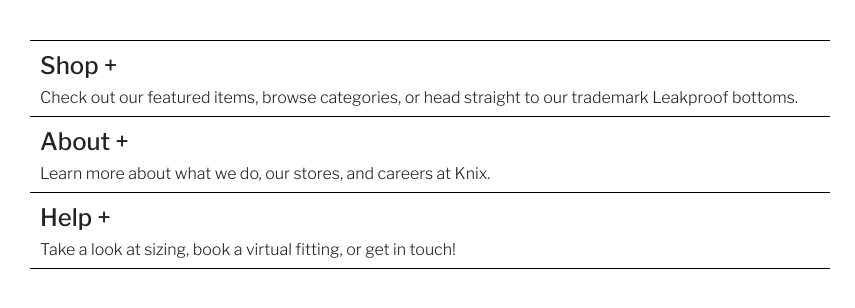
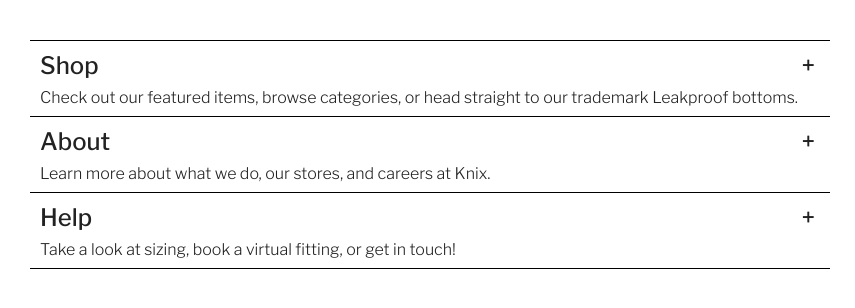
Before and after one commit to wellssam/accordion-jquery-assessment, a plain HTML site: page index.html in a window 1280 px wide. Shown: the full height of the page, 210-1065 px from the left. Drawn offline with nearby package versions, Linux system fonts and the light colour scheme.

Commit message:
finishing touches, added aria features and favicon

```diff
--- a/index.html
+++ b/index.html
@@ -9,30 +9,58 @@
     <link rel="preconnect" href="https://fonts.gstatic.com" crossorigin>
     <link href="https://fonts.googleapis.com/css2?family=Libre+Franklin:wght@300;500&display=swap" rel="stylesheet">
     <link rel="stylesheet" href="./styles.css">
+    <link rel="shortcut icon" type="image/jpg" href="./basic-favicon.ico"/>
     <title>Sam's Nifty Accordion Menu</title>
 </head>
 
 <body>
     <div class="wrapper">
         <nav>
-            <ul>
-                <li class="menu-title"><button>Shop <span class="expand-cue">+</span></button></li>
+            <ul id="shop-menu"
+                aria-labelledby="shop-button">
+                <li class="menu-title">
+                    <button aria-expanded="false"
+                            aria-controls="shop-menu">
+                                Shop
+                                <span class="expand-cue">
+                                    +
+                                </span>
+                    </button>
+                </li>
                 <li class="menu-description">Check out our featured items, browse categories, or head straight to our
                     trademark Leakproof bottoms.</li>
                 <li class="menu-item start-hidden"><a href="" target="_self">Featured</a></li>
                 <li class="menu-item start-hidden"><a href="" target="_self">Categories</a></li>
                 <li class="menu-item start-hidden"><a href="" target="_self">Leakproof</a></li>
             </ul>
-            <ul>
-                <li class="menu-title"><button>About <span class="expand-cue">+</span></button></li>
+            <ul id="about-menu"
+                aria-labelledby="about-button">
+                <li class="menu-title">
+                    <button aria-expanded="false"
+                            aria-controls="about-menu">
+                                About
+                                <span class="expand-cue">
+                                  +
+                                </span>
+                    </button>
+                </li>
                 <li class="menu-description">Learn more about what we do, our stores, and careers at Knix.</li>
                 <li class="menu-item start-hidden"><a href="" target="_self">About Us</a></li>
                 <li class="menu-item start-hidden"><a href="" target="_self">Our Stores</a></li>
                 <li class="menu-item start-hidden"><a href="" target="_self">Careers</a></li>
 
             </ul>
-            <ul>
-                <li class="menu-title"><button>Help <span class="expand-cue">+</span></button></li>
+            <ul id="help-menu"
+                aria-labelledby="help-button">
+                <li class="menu-title">
+                    <button aria-expanded="false"
+                            aria-controls="help-menu">
+                                Help
+                                <span class="expand-cue">
+                                    +
+                                </span>
+                    </button>
+                </li>
                 <li class="menu-description">Take a look at sizing, book a virtual fitting, or get in touch!</li>
                 <li class="menu-item start-hidden"><a href="" target="_self">Size Charts</a></li>
                 <li class="menu-item start-hidden"><a href="" target="_self">Book a Virtual Fitting</a></li>
--- a/script.js
+++ b/script.js
@@ -7,13 +7,19 @@ $(function(){
     // Create an event listener on the menu titles that displays or hides the menu items on click.
     $('li.menu-title').on('click',function(){
         // check whether the parent list of the clicked element currently has the "selected" class.
-        // if it does, remove the selected class from the clicked list.
         if($(this).parent().hasClass('selected')){
+              // if it does, remove the selected class from the clicked list.
             $(this).parent().removeClass('selected');
+            // for accessibility: change the aria-expanded attribute on the clicked button to false.
+            $(this).children('button').attr('aria-expanded','false')
         } else{
             // if it doesn't, remove the 'selected' class from whatever list currently has it, and add it to the clicked list.
             $('.selected').removeClass('selected');
             $(this).parent().addClass('selected');
+            // for accessibility: change the aria - expanded attribute on the newly closed menu's button to false.
+            $('.selected').children('button').attr('aria-expanded', 'false')
+            // for accessibility: change the aria - expanded attribute on the newly opened menu's button to true.
+            $(this).children('button').attr('aria-expanded', 'true')
         }
         // then, hide any menu items that are currently shown.
         $('.menu-item').slideUp();
--- a/styles.css
+++ b/styles.css
@@ -52,6 +52,14 @@ button{
     background: none;
     padding: 0;
     margin: 0;
+    width: 100%;
+    text-align: left;
+    position: relative;
+}
+
+.expand-cue{
+    position: absolute;
+    right: 5px;
 }
 
 a{
```
Also changed, not shown: basic-favicon.ico (added).
